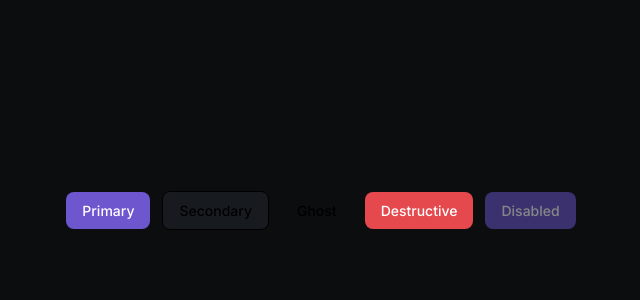
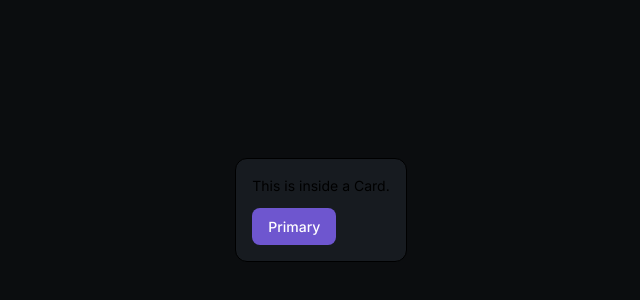
Before and after one commit to varshitha2108/-codeatlas-ai, a React (Vite) app in the folder frontend/: page / in a window 1280 px wide. Shown: the part 190-490 px from the top of the page, without its empty margins (319-959 px from the left). Built offline with nearby package versions, Linux system fonts and the light colour scheme.

Commit message:
Add Card primitive component

```diff
--- a/frontend/src/App.tsx
+++ b/frontend/src/App.tsx
@@ -1,13 +1,13 @@
 import { Button } from './shared/components/Button'
+import { Card } from './shared/components/Card'
 
 function App() {
   return (
-    <div className="flex h-screen items-center justify-center bg-canvas gap-3">
-      <Button variant="primary">Primary</Button>
-      <Button variant="secondary">Secondary</Button>
-      <Button variant="ghost">Ghost</Button>
-      <Button variant="destructive">Destructive</Button>
-      <Button variant="primary" disabled>Disabled</Button>
+    <div className="flex h-screen items-center justify-center bg-canvas">
+      <Card>
+        <p className="text-primary">This is inside a Card.</p>
+        <Button variant="primary" className="mt-3">Primary</Button>
+      </Card>
     </div>
   )
 }
--- /dev/null
+++ b/frontend/src/shared/components/Card.tsx
@@ -0,0 +1,19 @@
+import type { HTMLAttributes, ReactNode } from 'react'
+
+interface CardProps extends HTMLAttributes<HTMLDivElement> {
+  children: ReactNode
+}
+
+export function Card({ className = '', children, ...rest }: CardProps) {
+  return (
+    <div
+      className={`
+        bg-surface-raised border border-subtle rounded-lg p-4
+        ${className}
+      `}
+      {...rest}
+    >
+      {children}
+    </div>
+  )
+}
```
